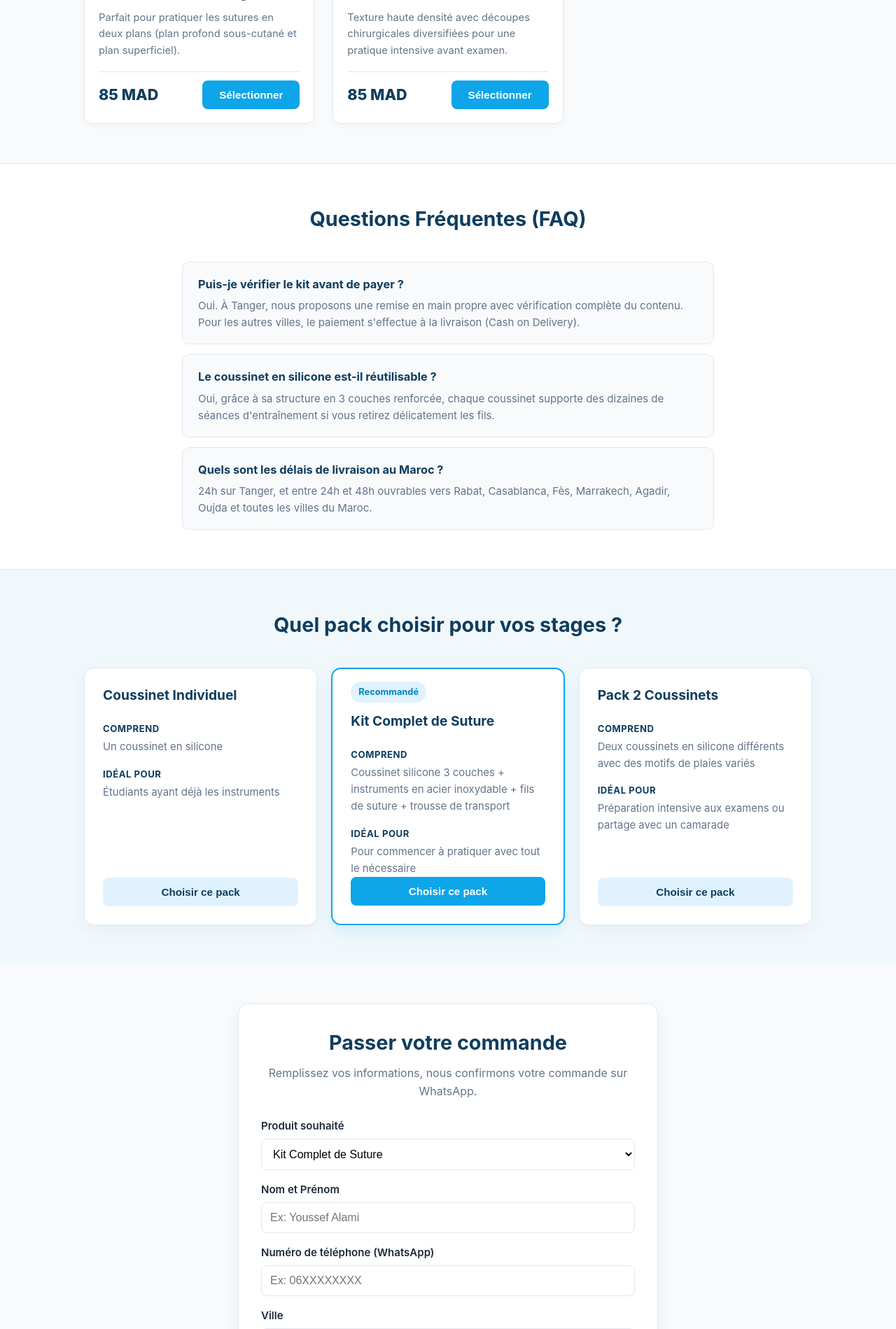
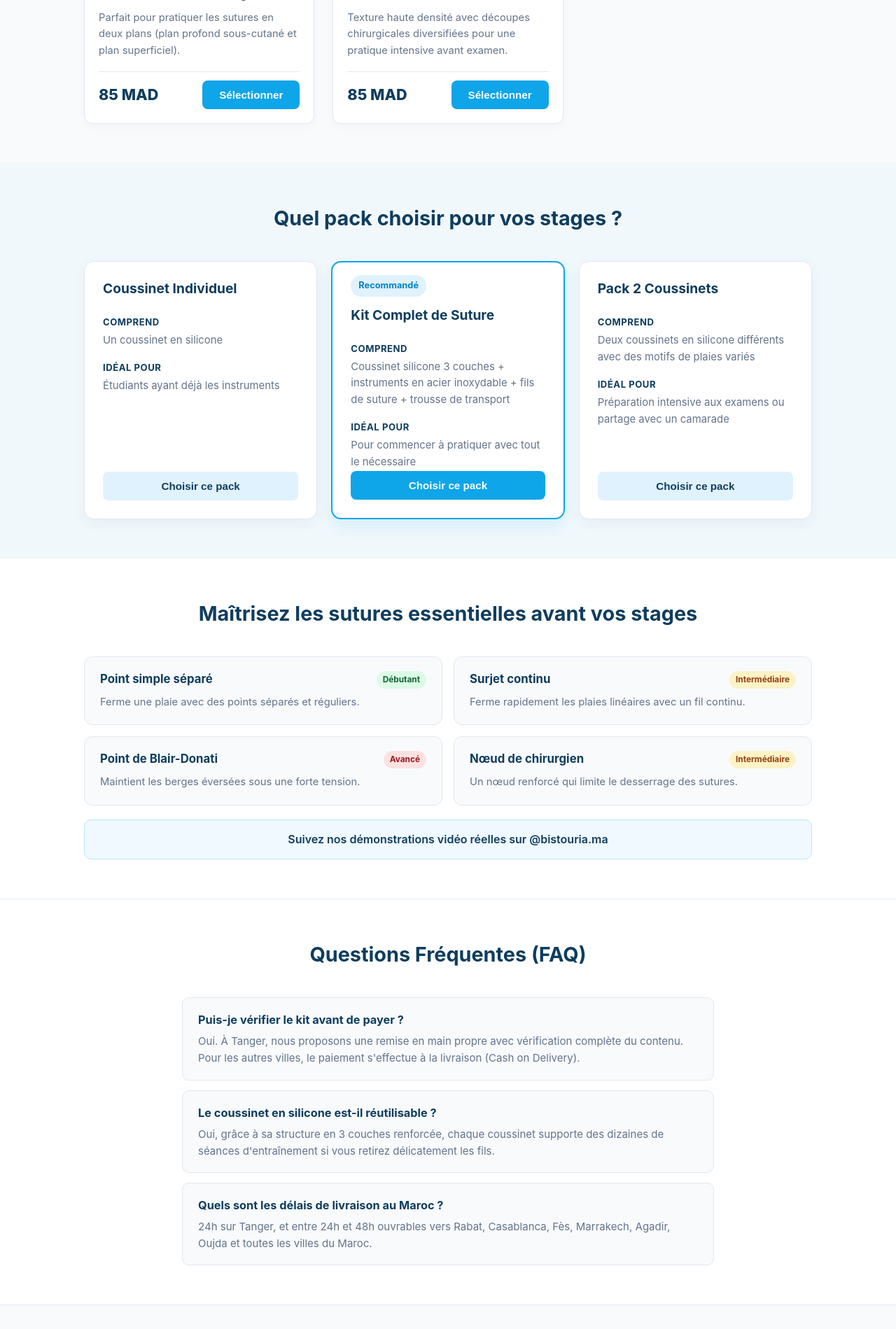
Before and after one commit to bistouria/Bistouria, a Flask app: page / in a window 1280 px wide. Shown: the part 1991-3890 px from the top of the page at 70% size. Run offline with Flask 3, Linux system fonts and the light colour scheme.

Commit message:
Add surgical techniques

```diff
--- a/app.py
+++ b/app.py
@@ -65,6 +65,21 @@ CONTENT = {
         "comparison_includes_label": "Comprend",
         "comparison_ideal_label": "Idéal pour",
         "comparison_choose": "Choisir ce pack",
+
+        # Techniques chirurgicales
+        "techniques_title": "Maîtrisez les sutures essentielles avant vos stages",
+        "technique_simple_name": "Point simple séparé",
+        "technique_simple_desc": "Ferme une plaie avec des points séparés et réguliers.",
+        "technique_continuous_name": "Surjet continu",
+        "technique_continuous_desc": "Ferme rapidement les plaies linéaires avec un fil continu.",
+        "technique_blair_name": "Point de Blair-Donati",
+        "technique_blair_desc": "Maintient les berges éversées sous une forte tension.",
+        "technique_knot_name": "Nœud de chirurgien",
+        "technique_knot_desc": "Un nœud renforcé qui limite le desserrage des sutures.",
+        "level_beginner": "Débutant",
+        "level_intermediate": "Intermédiaire",
+        "level_advanced": "Avancé",
+        "techniques_instagram_cta": "Suivez nos démonstrations vidéo réelles sur @bistouria.ma",
 
         # Section FAQ
         "faq_title": "Questions Fréquentes (FAQ)",
@@ -155,6 +170,21 @@ CONTENT = {
         "comparison_ideal_label": "Ideal for",
         "comparison_choose": "Choose this pack",
 
+        # Surgical techniques
+        "techniques_title": "Master essential surgical sutures before your rotations",
+        "technique_simple_name": "Simple Interrupted Suture",
+        "technique_simple_desc": "Closes a wound with separate, evenly spaced stitches.",
+        "technique_continuous_name": "Continuous Running Suture",
+        "technique_continuous_desc": "Quickly closes linear wounds with one continuous thread.",
+        "technique_blair_name": "Vertical Mattress (Blair-Donati)",
+        "technique_blair_desc": "Keeps wound edges everted under significant tension.",
+        "technique_knot_name": "Surgeon's Knot",
+        "technique_knot_desc": "A reinforced knot that helps prevent sutures from loosening.",
+        "level_beginner": "Beginner",
+        "level_intermediate": "Intermediate",
+        "level_advanced": "Advanced",
+        "techniques_instagram_cta": "Watch real suturing video demos on @bistouria.ma",
+
         # FAQ Section
         "faq_title": "Frequently Asked Questions (FAQ)",
         "faq_1_q": "Can I inspect the kit before paying?",
--- a/static/css/style.css
+++ b/static/css/style.css
@@ -268,6 +268,56 @@ header {
 }
 .comparison-card-featured .comparison-btn:hover { background: var(--accent-dark); }
 
+/* Surgical techniques */
+.techniques-section { background: #fff; }
+.techniques-grid {
+    display: grid;
+    grid-template-columns: repeat(2, minmax(0, 1fr));
+    gap: 16px;
+}
+.technique-card {
+    padding: 20px 22px;
+    background: var(--bg);
+    border: 1px solid var(--border);
+    border-radius: 12px;
+}
+.technique-card-heading {
+    display: flex;
+    align-items: flex-start;
+    justify-content: space-between;
+    gap: 12px;
+    margin-bottom: 8px;
+}
+.technique-card h3 {
+    color: var(--primary);
+    font-size: 1.05rem;
+    line-height: 1.35;
+}
+.technique-card p { color: var(--muted); font-size: 0.92rem; }
+.level-badge {
+    flex: 0 0 auto;
+    padding: 3px 9px;
+    border-radius: 20px;
+    font-size: 0.74rem;
+    font-weight: 700;
+}
+.level-beginner { background: #dcfce7; color: #166534; }
+.level-intermediate { background: #fef3c7; color: #92400e; }
+.level-advanced { background: #fee2e2; color: #991b1b; }
+.techniques-cta {
+    display: block;
+    margin-top: 20px;
+    padding: 15px 20px;
+    border: 1px solid #bae6fd;
+    border-radius: 10px;
+    background: #f0f9ff;
+    color: var(--primary);
+    font-weight: 600;
+    text-align: center;
+    text-decoration: none;
+}
+.techniques-cta:hover { background: #e0f2fe; }
+
 /* FAQ */
 .faq-list { max-width: 760px; margin: 0 auto; display: flex; flex-direction: column; gap: 14px; }
 .faq-item {
@@ -330,6 +380,8 @@ footer {
     .comparison-grid { grid-template-columns: 1fr; gap: 16px; }
     .comparison-card { padding: 22px; }
     .comparison-btn { margin-top: 22px; }
+    .techniques-grid { grid-template-columns: 1fr; }
+    .technique-card { padding: 18px; }
     .mobile-sticky-cta {
         display: block;
         position: fixed;
--- a/templates/index.html
+++ b/templates/index.html
@@ -135,29 +135,6 @@
     </div>
 </section>
 
-<!-- قسم الأسئلة الشائعة -->
-<section class="section section-alt">
-    <div class="container">
-        <div class="section-head">
-            <h2>{{ t.faq_title }}</h2>
-        </div>
-        <div class="faq-list">
-            <div class="faq-item">
-                <h4>{{ t.faq_1_q }}</h4>
-                <p>{{ t.faq_1_a }}</p>
-            </div>
-            <div class="faq-item">
-                <h4>{{ t.faq_2_q }}</h4>
-                <p>{{ t.faq_2_a }}</p>
-            </div>
-            <div class="faq-item">
-                <h4>{{ t.faq_3_q }}</h4>
-                <p>{{ t.faq_3_a }}</p>
-            </div>
-        </div>
-    </div>
-</section>
-
 <section class="section comparison-section" aria-labelledby="comparison-title">
     <div class="container">
         <div class="section-head">
@@ -203,6 +180,70 @@
                 </div>
                 <button type="button" class="btn comparison-btn" onclick="selectProduct('Pack 2 Coussinets')">{{ t.comparison_choose }}</button>
             </article>
+        </div>
+    </div>
+</section>
+
+<section class="section techniques-section" aria-labelledby="techniques-title">
+    <div class="container">
+        <div class="section-head">
+            <h2 id="techniques-title">{{ t.techniques_title }}</h2>
+        </div>
+        <div class="techniques-grid">
+            <article class="technique-card">
+                <div class="technique-card-heading">
+                    <h3>{{ t.technique_simple_name }}</h3>
+                    <span class="level-badge level-beginner">{{ t.level_beginner }}</span>
+                </div>
+                <p>{{ t.technique_simple_desc }}</p>
+            </article>
+            <article class="technique-card">
+                <div class="technique-card-heading">
+                    <h3>{{ t.technique_continuous_name }}</h3>
+                    <span class="level-badge level-intermediate">{{ t.level_intermediate }}</span>
+                </div>
+                <p>{{ t.technique_continuous_desc }}</p>
+            </article>
+            <article class="technique-card">
+                <div class="technique-card-heading">
+                    <h3>{{ t.technique_blair_name }}</h3>
+                    <span class="level-badge level-advanced">{{ t.level_advanced }}</span>
+                </div>
+                <p>{{ t.technique_blair_desc }}</p>
+            </article>
+            <article class="technique-card">
+                <div class="technique-card-heading">
+                    <h3>{{ t.technique_knot_name }}</h3>
+                    <span class="level-badge level-intermediate">{{ t.level_intermediate }}</span>
+                </div>
+                <p>{{ t.technique_knot_desc }}</p>
+            </article>
+        </div>
+        <a class="techniques-cta" href="https://instagram.com/bistouria.ma" target="_blank" rel="noopener noreferrer">
+            {{ t.techniques_instagram_cta }}
+        </a>
+    </div>
+</section>
+
+<!-- قسم الأسئلة الشائعة -->
+<section class="section section-alt">
+    <div class="container">
+        <div class="section-head">
+            <h2>{{ t.faq_title }}</h2>
+        </div>
+        <div class="faq-list">
+            <div class="faq-item">
+                <h4>{{ t.faq_1_q }}</h4>
+                <p>{{ t.faq_1_a }}</p>
+            </div>
+            <div class="faq-item">
+                <h4>{{ t.faq_2_q }}</h4>
+                <p>{{ t.faq_2_a }}</p>
+            </div>
+            <div class="faq-item">
+                <h4>{{ t.faq_3_q }}</h4>
+                <p>{{ t.faq_3_a }}</p>
+            </div>
         </div>
     </div>
 </section>
```
